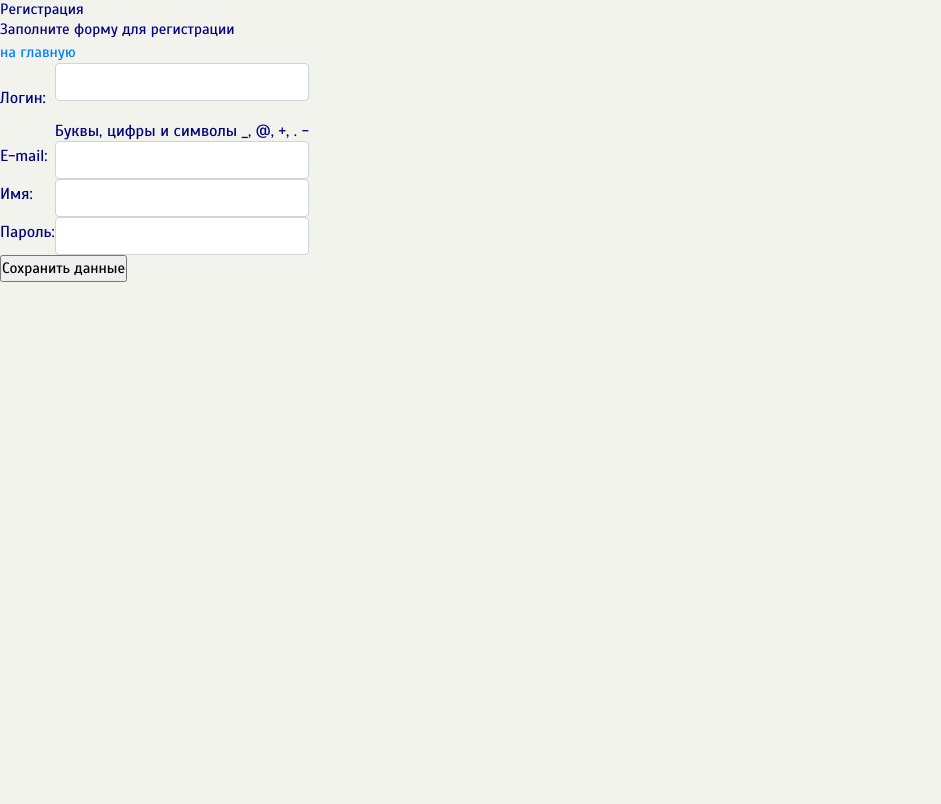
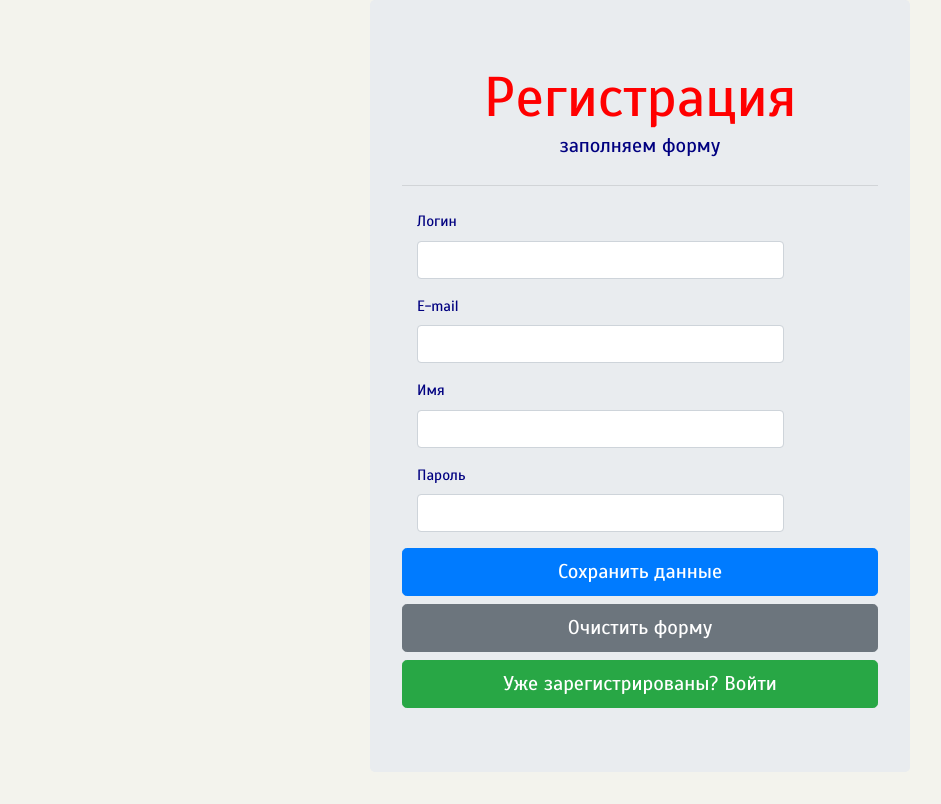
Before and after one commit to derdmitry/task_progress, a Django app: page /progress/register/ in a window 1280 px wide. Shown: the whole page, without its empty margins (0-941 px from the left). Before the commit the page ends 282 px from the top, so only its background shows below. Run offline with Django 3.2, Linux system fonts and the light colour scheme; some libraries are stand-ins or nearby versions.

```diff
--- a/progress/templates/base.html
+++ b/progress/templates/base.html
@@ -14,6 +14,7 @@
 <html>
 <head>
     <meta charset="UTF-8">
+    <meta name="viewport" content="width=device-width, initial-scale=1, minimum-scale=1">
     <link type="text/css" href='{% static "progress/style.css" %}' rel = "stylesheet">
     <link href="https://fonts.googleapis.com/css?family=Scada" rel="stylesheet">
     <title> {% block title %} {% endblock %} |Progress </title>
--- a/progress/templates/error_page.html
+++ b/progress/templates/error_page.html
@@ -8,11 +8,12 @@
 {% block content %}
 <center>
 
-<h1> Ошибка </h1>
+<h1> Ошибочка: </h1>
 
 {{message}}
     <br>
-     <a href= '/progress/progress'> На главную </a>
+     <a href= '/progress'> Начинаем сначала </a>
+    <a href="/progress" class="btn  btn-success btn-lg btn-block" role="button" aria-pressed="true"> Начать сначала</a>
 
    </center>
 
--- a/progress/templates/register.html
+++ b/progress/templates/register.html
@@ -2,26 +2,81 @@
 {% block title %} Регистрация {% endblock %}
 
 {% block content %}
-<h2>Регистрация</h2>
 
-        {% if registered %}
-        <strong> вы зарегистрированы !</strong>
+{% if registered %}
 
-        <a href="/progress"> на главную  </a> <br />
-        {% else %}
+<div class="container">
+    <div class="row">
 
-        <strong> Заполните форму для регистрации </strong><br />
-        <a href="/progress"> на главную  </a> <br />
+        <div class="col"></div>
 
-        <form  method="post" class="form" action="">
-            {% csrf_token %}
-            <table>
-            {{user_form.as_table}}
-            </table>
+        <div class="col-md-6 col-sm-12">
 
-            <input type="submit" name="submit" value="Сохранить данные" />
-        </form>
+            <div class="jumbotron">
+                <center>
+                    <h1 class="display-4"> Вы зарегистрированы ! </h1>
 
-        {% endif%}
+                    <hr class="my-4">
+
+                    <a href="/progress" class="btn btn-secondary btn-lg btn-block" role="button" aria-pressed="true">Войти</a>
+
+
+                </center>
+            </div>
+        </div>
+        <div class="col"></div>
+    </div>
+</div>
+
+
+{% else %}
+
+
+<div class="container">
+    <div class="row">
+
+        <div class="col"></div>
+
+        <div class="col-md-6 col-sm-12">
+
+            <div class="jumbotron">
+                <center>
+                    <h1 class="display-4"> Регистрация </h1>
+                    <p class="lead"> заполняем форму</p>
+                    <hr class="my-4">
+
+
+                </center>
+
+
+                <form id="" method="post" action="" role="form" class="form-horizontal">
+                    {% csrf_token %}
+
+                    {% for field in user_form %}
+
+                    <div class="form-group">
+                        <label class="col-sm-2 control-label"> {{field.label}}</label>
+                        <div class="col-sm-10">
+                            {{ field }}
+                        </div>
+
+                    </div>
+
+                    {% endfor %}
+
+                    <input type="submit" name="submit" class="btn btn-primary btn-lg btn-block"
+                           value="Сохранить данные"/>
+                    <a href="/progress/register" class="btn btn-secondary btn-lg btn-block" role="button"
+                       aria-pressed="true">Очистить форму</a>
+                    <a href="/progress" class="btn  btn-success btn-lg btn-block" role="button" aria-pressed="true">Уже
+                        зарегистрированы? Войти</a>
+                </form>
+                {% endif%}
+            </div>
+        </div>
+        <div class="col"></div>
+    </div>
+</div>
+
 
 {%endblock%}
```
Also changed, not shown: progress/templates/index.html (+21 -12 lines), progress/templates/login.html (+36 -9 lines), progress/templates/progress.html (+8 -4 lines).
